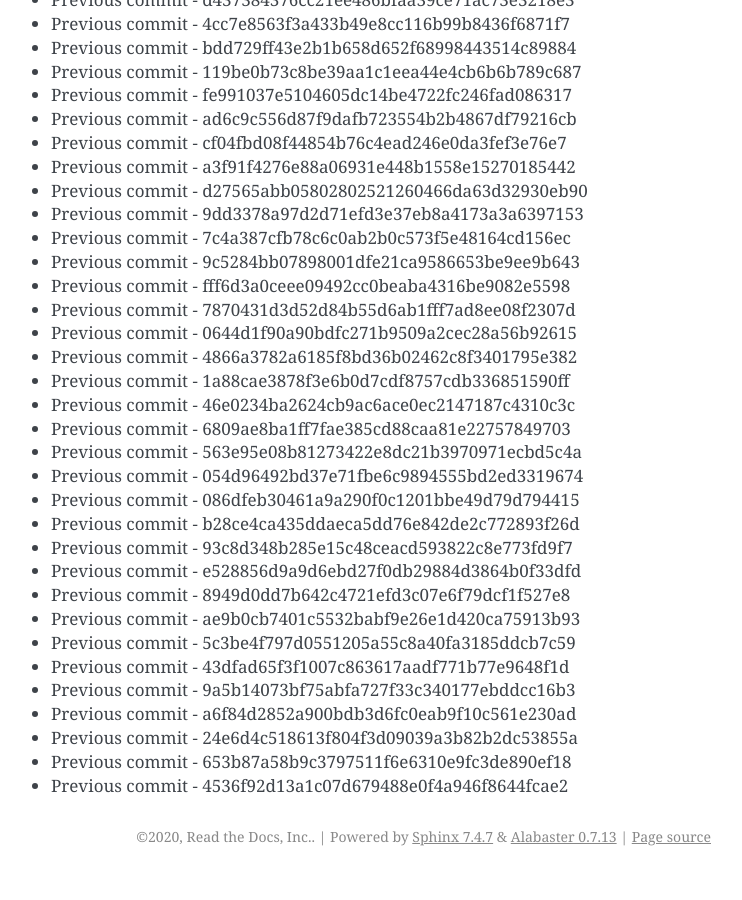
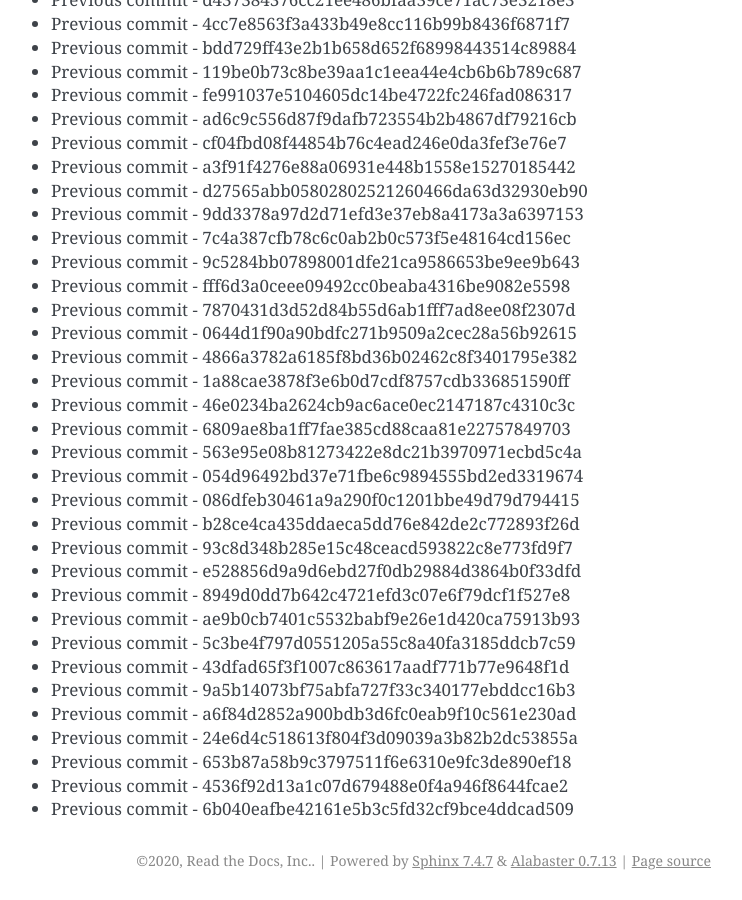
Before and after one commit to readthedocs/rtd-git-stresstest, a Sphinx documentation site: the page built from docs/updates.rst, in a window 1280 px wide and 900 px high, scrolled down 54222 px. Shown: the whole window, without its empty margins (399-1141 px from the left). Built offline with Sphinx 7.4.7, drawn with Linux system fonts in a browser that asks for light colours; before the commit the page ends 55098 px from its top, so only the background shows below that.

Commit message:
Generating commit from previous: 6b040eafbe42161e5b3c5fd32cf9bce4ddcad509

```diff
--- a/docs/updates.rst
+++ b/docs/updates.rst
@@ -2310,3 +2310,4 @@ It can be tested for any performance characteristics.
 * Previous commit - 24e6d4c518613f804f3d09039a3b82b2dc53855a
 * Previous commit - 653b87a58b9c3797511f6e6310e9fc3de890ef18
 * Previous commit - 4536f92d13a1c07d679488e0f4a946f8644fcae2
+* Previous commit - 6b040eafbe42161e5b3c5fd32cf9bce4ddcad509
```
